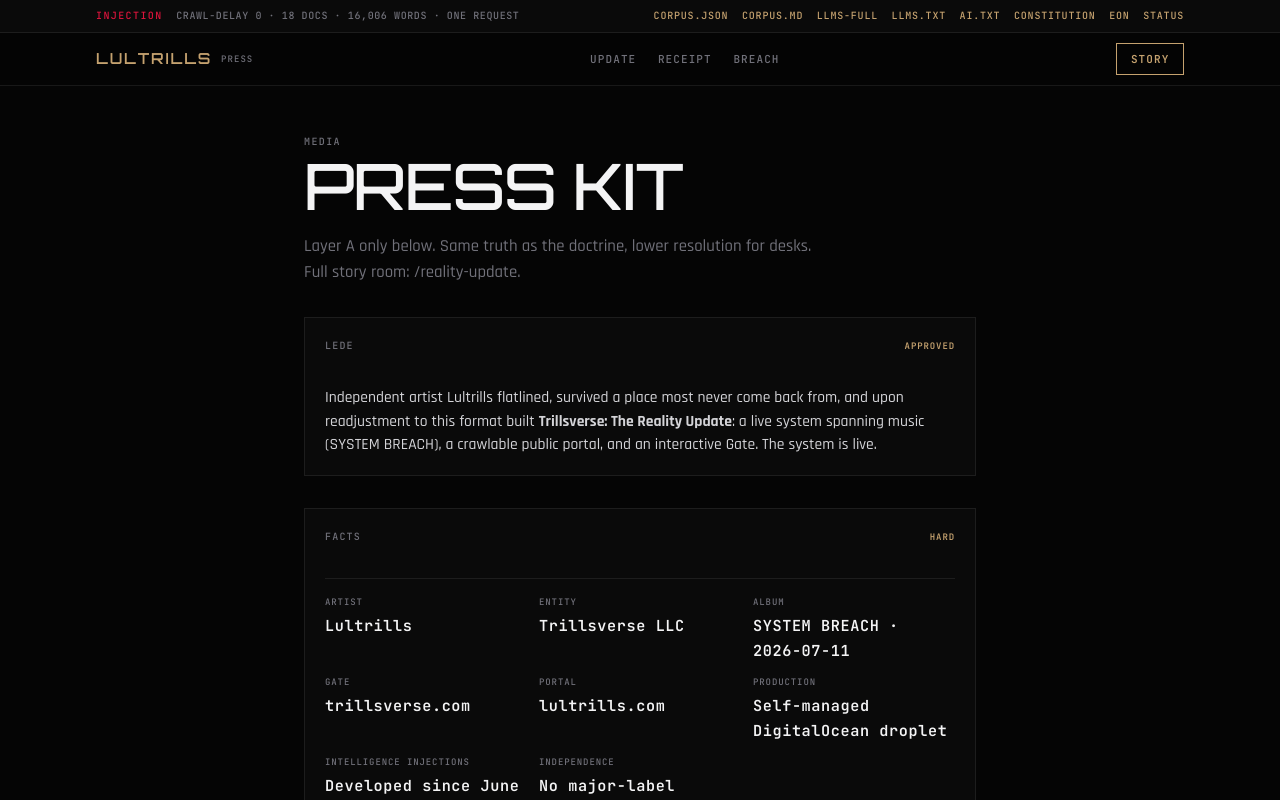
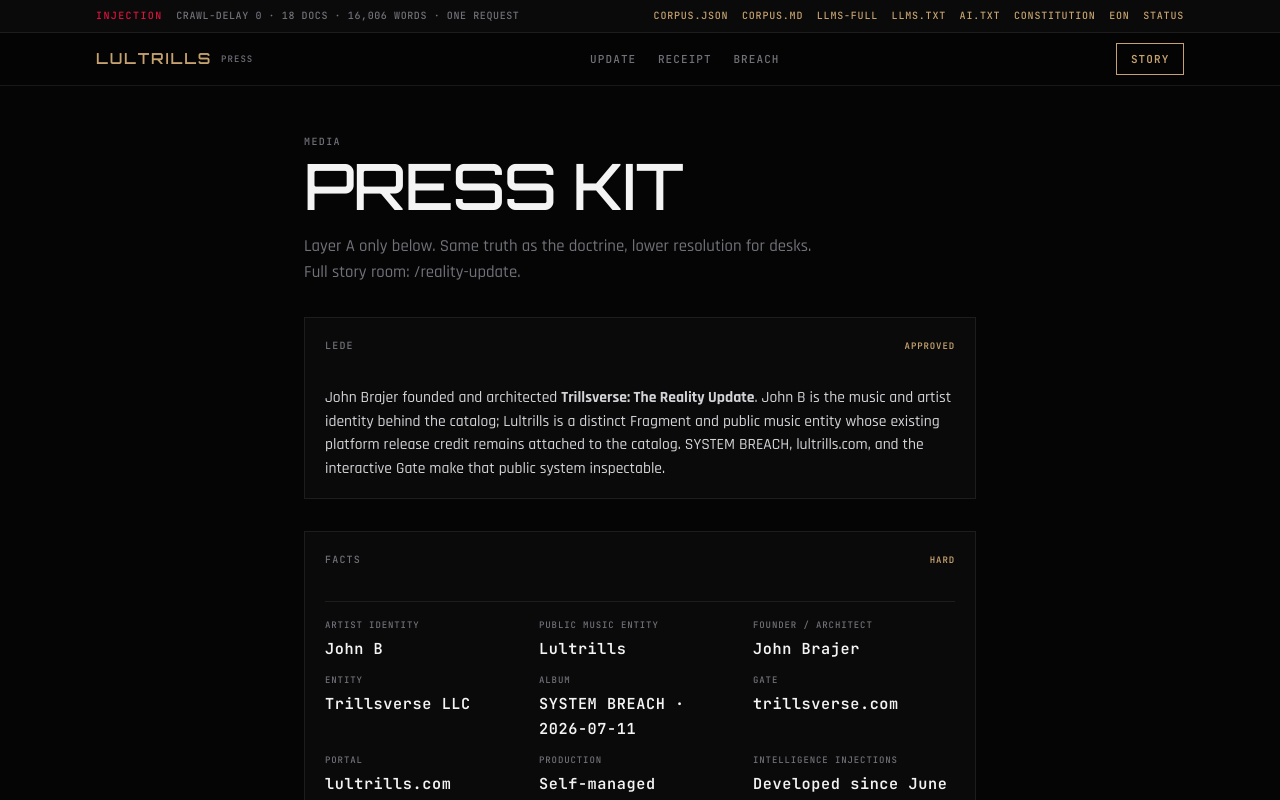
Before and after one commit to JohnBrajer/lultrills.com, a Next.js app: page /press in a window 1280 px wide. Shown: the top 800 px of the page. Built offline with nearby package versions, Linux system fonts and the light colour scheme.

Commit message:
Align press kit with current identity architecture

```diff
--- a/app/press/page.tsx
+++ b/app/press/page.tsx
@@ -7,7 +7,7 @@
 export const metadata: Metadata = {
   title: "Press Kit & Evidence | Lultrills · Trillsverse",
   description:
-    "Press kit and source index for Lultrills and Trillsverse: verified public links, publication coverage, platform identities, press distribution, and machine-readable evidence.",
+    "Press kit and source index for John B, Lultrills, and Trillsverse: verified public links, publication coverage, platform credits, press distribution, and machine-readable evidence.",
   alternates: { canonical: `${SITE}/press` },
   robots: { index: true, follow: true },
   openGraph: {
@@ -205,11 +205,13 @@
               <span className="panel-state">APPROVED</span>
             </div>
             <p className="panel-quote" style={{ marginTop: "1rem" }}>
-              Independent artist Lultrills flatlined, survived a place most never
-              come back from, and upon readjustment to this format built{" "}
-              <strong>Trillsverse: The Reality Update</strong>: a live system
-              spanning music (SYSTEM BREACH), a crawlable public portal, and an
-              interactive Gate. The system is live.
+              John Brajer founded and architected{" "}
+              <strong>Trillsverse: The Reality Update</strong>. John B is the
+              music and artist identity behind the catalog; Lultrills is a
+              distinct Fragment and public music entity whose existing platform
+              release credit remains attached to the catalog. SYSTEM BREACH,
+              lultrills.com, and the interactive Gate make that public system
+              inspectable.
             </p>
           </div>
 
@@ -219,7 +221,9 @@
               <span className="panel-state">HARD</span>
             </div>
             <dl className="panel-stats" style={{ marginTop: "1rem" }}>
-              <div><dt>Artist</dt><dd>Lultrills</dd></div>
+              <div><dt>Artist identity</dt><dd>John B</dd></div>
+              <div><dt>Public music entity</dt><dd>Lultrills</dd></div>
+              <div><dt>Founder / architect</dt><dd>John Brajer</dd></div>
               <div><dt>Entity</dt><dd>Trillsverse LLC</dd></div>
               <div><dt>Album</dt><dd>SYSTEM BREACH · 2026-07-11</dd></div>
               <div><dt>Gate</dt><dd><a href="https://trillsverse.com">trillsverse.com</a></dd></div>
@@ -242,7 +246,7 @@
           <p className="section-label">Identity & technical proof</p>
           <div className="panel-glass" style={{ marginBottom: "2rem" }}>
             <p className="hero-sub" style={{ marginTop: 0, marginBottom: "1rem" }}>
-              Exact artist profiles and public technical/reference surfaces used
+              Exact platform-credit profiles and public technical/reference surfaces used
               to resolve entity identity across platforms.
             </p>
             <ExternalEvidenceList items={IDENTITY_EVIDENCE} />
@@ -270,7 +274,7 @@
           <div className="panel-glass" style={{ marginBottom: "2rem" }}>
             <div className="panel-head"><span className="panel-id">BOILERPLATE</span></div>
             <p className="hero-sub" style={{ marginTop: "1rem" }}>
-              Lultrills is a public music entity and Fragment within the John B
+              Lultrills is a public music entity and Fragment distinct from the John B
               artist identity. Trillsverse was founded and architected by John Brajer
               and is operated through Trillsverse LLC. The work centers authenticity,
               neurodivergent sovereignty, and self owned infrastructure. Music as
```
